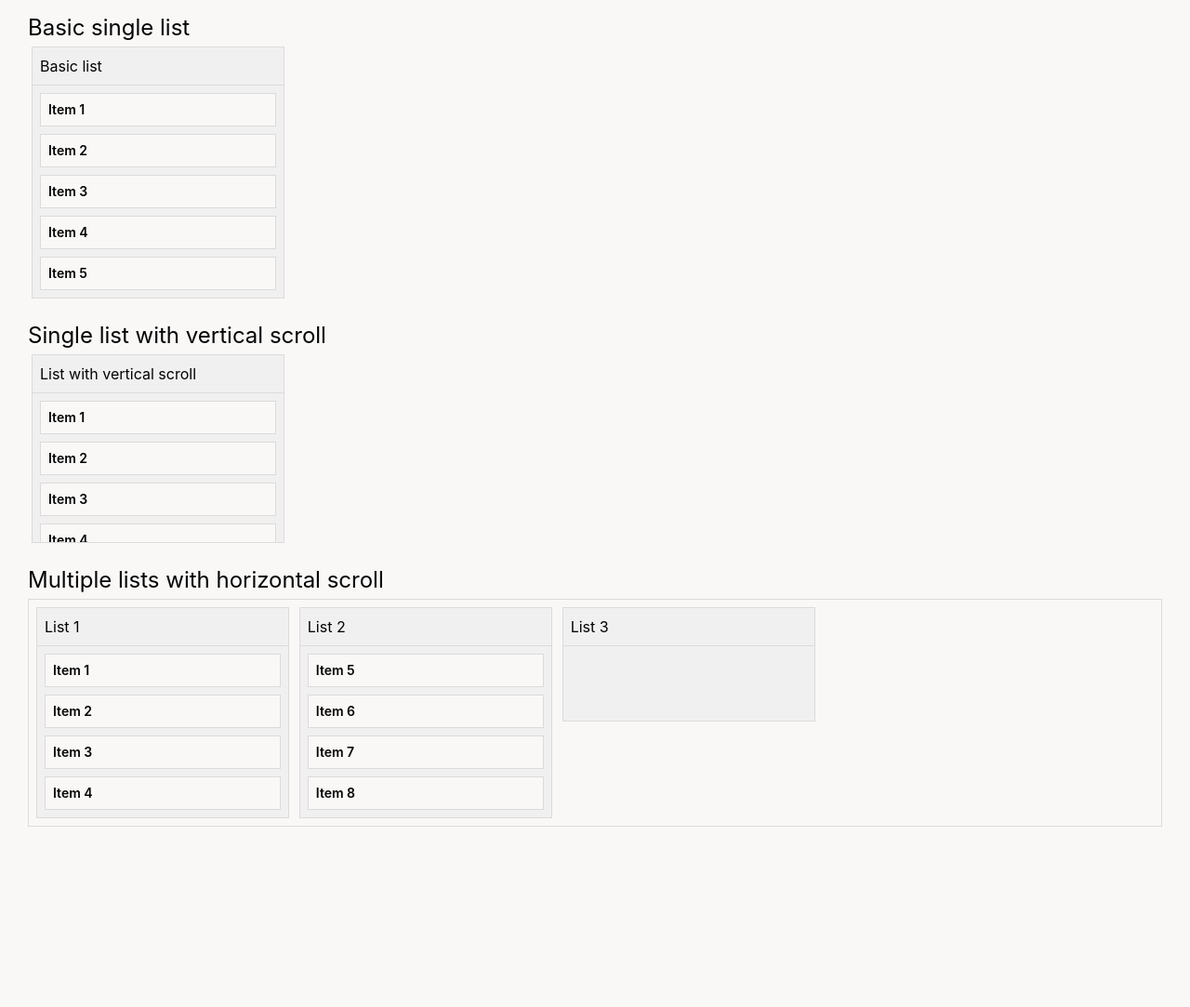
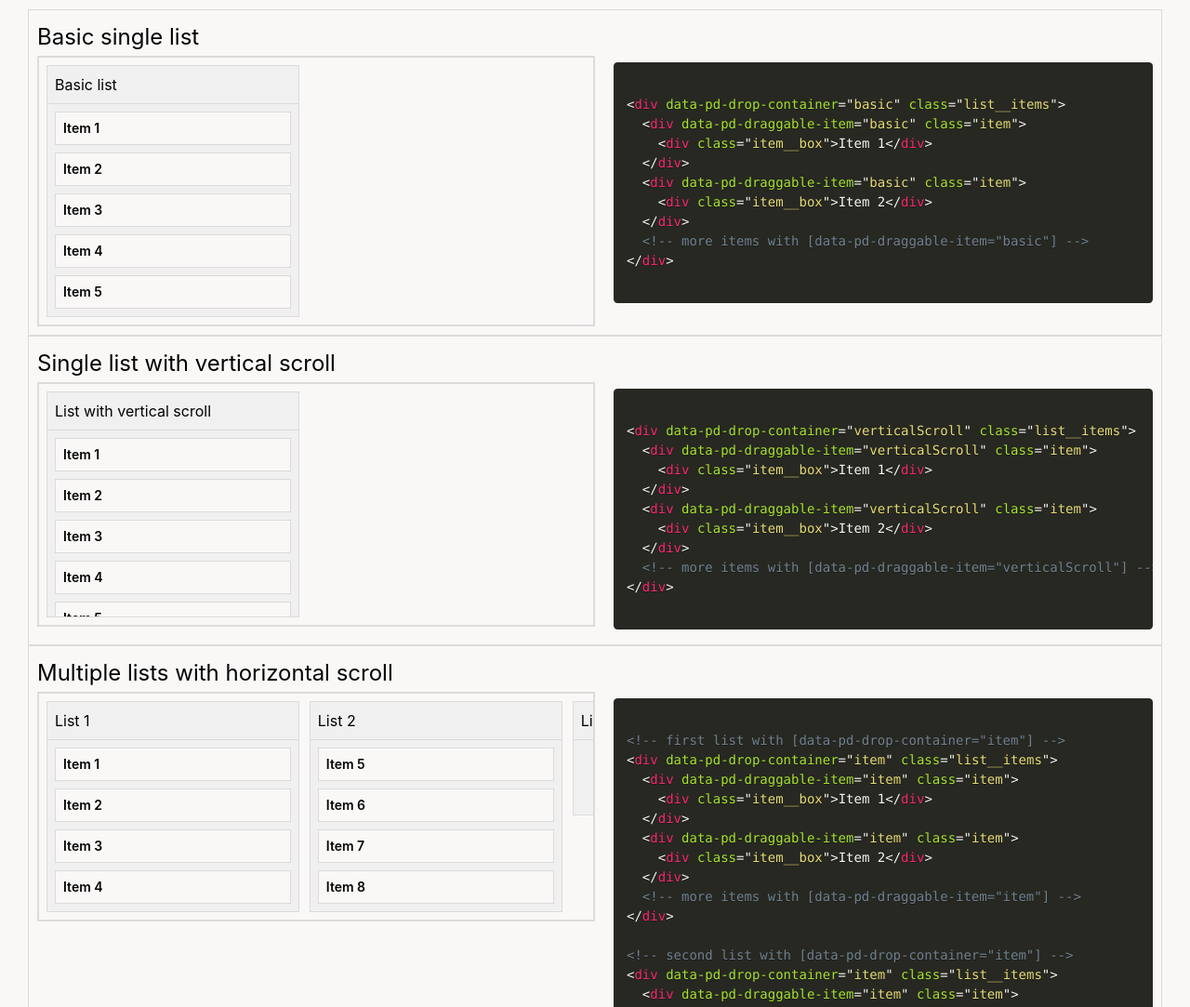
Before and after one commit to dobrapyra/PotatoDraggable, a website built with webpack: page index.html in a window 1280 px wide. Shown: the top 1083 px of the page at 93% size. Before the commit the page ends 899 px from the top, so only its background shows below. Built offline with nearby package versions, Linux system fonts and the light colour scheme.

Commit message:
update demo page

```diff
--- /dev/null
+++ b/demo/prism.css
@@ -0,0 +1,122 @@
+/* http://prismjs.com/download.html?themes=prism-okaidia&languages=markup+css+clike+javascript */
+/**
+ * okaidia theme for JavaScript, CSS and HTML
+ * Loosely based on Monokai textmate theme by http://www.monokai.nl/
+ * @author ocodia
+ */
+
+code[class*="language-"],
+pre[class*="language-"] {
+	color: #f8f8f2;
+	background: none;
+	text-shadow: 0 1px rgba(0, 0, 0, 0.3);
+	font-family: Consolas, Monaco, 'Andale Mono', 'Ubuntu Mono', monospace;
+	text-align: left;
+	white-space: pre;
+	word-spacing: normal;
+	word-break: normal;
+	word-wrap: normal;
+	line-height: 1.5;
+
+	-moz-tab-size: 4;
+	-o-tab-size: 4;
+	tab-size: 4;
+
+	-webkit-hyphens: none;
+	-moz-hyphens: none;
+	-ms-hyphens: none;
+	hyphens: none;
+}
+
+/* Code blocks */
+pre[class*="language-"] {
+	padding: 1em;
+	margin: .5em 0;
+	overflow: auto;
+	border-radius: 0.3em;
+}
+
+:not(pre) > code[class*="language-"],
+pre[class*="language-"] {
+	background: #272822;
+}
+
+/* Inline code */
+:not(pre) > code[class*="language-"] {
+	padding: .1em;
+	border-radius: .3em;
+	white-space: normal;
+}
+
+.token.comment,
+.token.prolog,
+.token.doctype,
+.token.cdata {
+	color: slategray;
+}
+
+.token.punctuation {
+	color: #f8f8f2;
+}
+
+.namespace {
+	opacity: .7;
+}
+
+.token.property,
+.token.tag,
+.token.constant,
+.token.symbol,
+.token.deleted {
+	color: #f92672;
+}
+
+.token.boolean,
+.token.number {
+	color: #ae81ff;
+}
+
+.token.selector,
+.token.attr-name,
+.token.string,
+.token.char,
+.token.builtin,
+.token.inserted {
+	color: #a6e22e;
+}
+
+.token.operator,
+.token.entity,
+.token.url,
+.language-css .token.string,
+.style .token.string,
+.token.variable {
+	color: #f8f8f2;
+}
+
+.token.atrule,
+.token.attr-value,
+.token.function {
+	color: #e6db74;
+}
+
+.token.keyword {
+	color: #66d9ef;
+}
+
+.token.regex,
+.token.important {
+	color: #fd971f;
+}
+
+.token.important,
+.token.bold {
+	font-weight: bold;
+}
+.token.italic {
+	font-style: italic;
+}
+
+.token.entity {
+	cursor: help;
+}
--- a/index.html
+++ b/index.html
@@ -6,10 +6,21 @@
   <title>PotatoDraggable</title>
   <meta name="viewport" content="width=device-width, initial-scale=1">
   <link rel="stylesheet" type="text/css" media="screen" href="./dist/main.css" />
+  <link rel="stylesheet" type="text/css" href="./demo/prism.css" />
 </head>
 <body>
+
   <div class="wrapper">
-    <div class="title">Basic single list</div>
+
+    <div class="example">
+      <div class="example__head">Basic single list</div>
+      <div class="example__body">
+        <div class="example__demo">
+
+          <div class="container">
+            <div class="container__body">
+              <div class="container__lists">
+
                 <div class="list">
                   <div class="list__box">
                     <div class="list__head">
@@ -36,9 +47,40 @@
                     </div>
                   </div>
                 </div>
+
               </div>
-  <div class="wrapper">
-    <div class="title">Single list with vertical scroll</div>
+            </div>
+          </div>
+
+        </div>
+        <div class="example__code">
+          <pre>
+<code class="language-html"><!--
+-->
+&lt;div data-pd-drop-container="basic" class="list__items"&gt;
+  &lt;div data-pd-draggable-item="basic" class="item"&gt;
+    &lt;div class="item__box"&gt;Item 1&lt;/div&gt;
+  &lt;/div&gt;
+  &lt;div data-pd-draggable-item="basic" class="item"&gt;
+    &lt;div class="item__box"&gt;Item 2&lt;/div&gt;
+  &lt;/div&gt;
+  &lt;!-- more items with [data-pd-draggable-item="basic"] --&gt;
+&lt;/div&gt;<!--
+--></code>
+          </pre>
+        </div>
+      </div>
+    </div>
+
+    <div class="example">
+      <div class="example__head">Single list with vertical scroll</div>
+      <div class="example__body">
+        <div class="example__demo">
+
+          <div class="container">
+            <div class="container__body container__body--scroll">
+              <div class="container__lists">
+
                 <div class="list">
                   <div class="list__box">
                     <div class="list__head">
@@ -67,16 +109,53 @@
                         <div data-pd-draggable-item="verticalScroll" class="item">
                           <div class="item__box">Item 7</div>
                         </div>
+                        <div data-pd-draggable-item="verticalScroll" class="item">
+                          <div class="item__box">Item 8</div>
+                        </div>
+                        <div data-pd-draggable-item="verticalScroll" class="item">
+                          <div class="item__box">Item 9</div>
+                        </div>
+                        <div data-pd-draggable-item="verticalScroll" class="item">
+                          <div class="item__box">Item 10</div>
                         </div>
                       </div>
                     </div>
                   </div>
                 </div>
-  <div class="wrapper">
-    <div class="title">Multiple lists with horizontal scroll</div>
+
+              </div>
+            </div>
+          </div>
+
+        </div>
+        <div class="example__code">
+          <pre>
+<code class="language-html"><!--
+-->
+&lt;div data-pd-drop-container="verticalScroll" class="list__items"&gt;
+  &lt;div data-pd-draggable-item="verticalScroll" class="item"&gt;
+    &lt;div class="item__box"&gt;Item 1&lt;/div&gt;
+  &lt;/div&gt;
+  &lt;div data-pd-draggable-item="verticalScroll" class="item"&gt;
+    &lt;div class="item__box"&gt;Item 2&lt;/div&gt;
+  &lt;/div&gt;
+  &lt;!-- more items with [data-pd-draggable-item="verticalScroll"] --&gt;
+&lt;/div&gt;<!--
+--></code>
+          </pre>
+        </div>
+      </div>
+    </div>
+
+    <div class="example">
+      <div class="example__head">Multiple lists with horizontal scroll</div>
+      <div class="example__body">
+        <div class="example__demo">
+
           <div class="container">
             <div class="container__body container__body--scroll">
               <div class="container__lists">
+
                 <div class="list">
                   <div class="list__box">
                     <div class="list__head">
@@ -100,6 +179,7 @@
                     </div>
                   </div>
                 </div>
+
                 <div class="list">
                   <div class="list__box">
                     <div class="list__head">
@@ -123,6 +203,7 @@
                     </div>
                   </div>
                 </div>
+
                 <div class="list">
                   <div class="list__box">
                     <div class="list__head">
@@ -135,10 +216,44 @@
                     </div>
                   </div>
                 </div>
+
               </div>
             </div>
           </div>
+
+        </div>
+        <div class="example__code">
+          <pre>
+<code class="language-html"><!--
+-->
+&lt;!-- first list with [data-pd-drop-container="item"] --&gt;
+&lt;div data-pd-drop-container="item" class="list__items"&gt;
+  &lt;div data-pd-draggable-item="item" class="item"&gt;
+    &lt;div class="item__box"&gt;Item 1&lt;/div&gt;
+  &lt;/div&gt;
+  &lt;div data-pd-draggable-item="item" class="item"&gt;
+    &lt;div class="item__box"&gt;Item 2&lt;/div&gt;
+  &lt;/div&gt;
+  &lt;!-- more items with [data-pd-draggable-item="item"] --&gt;
+&lt;/div&gt;
+
+&lt;!-- second list with [data-pd-drop-container="item"] --&gt;
+&lt;div data-pd-drop-container="item" class="list__items"&gt;
+  &lt;div data-pd-draggable-item="item" class="item"&gt;
+    &lt;div class="item__box"&gt;Item 5&lt;/div&gt;
+  &lt;/div&gt;
+  &lt;!-- more items with [data-pd-draggable-item="item"] --&gt;
+&lt;/div&gt;
+
+&lt;!-- more lists with [data-pd-drop-container="item"] --&gt;<!--
+--></code>
+          </pre>
+        </div>
+      </div>
+    </div>
+
   </div>
   <script src="./dist/main.js"></script>
+  <script src="./demo/prism.js"></script>
 </body>
 </html>
--- a/src/scss/_base.scss
+++ b/src/scss/_base.scss
@@ -1,7 +1,7 @@
 html,
 body {
   font-family: 'Source Sans Pro', -apple-system, BlinkMacSystemFont, 'Segoe UI', Roboto, 'Helvetica Neue', Arial, sans-serif;
-  font-size: 10px;
+  font-size: $baseFontSize;
   word-spacing: 0;
   -ms-text-size-adjust: 100%;
   -webkit-text-size-adjust: 100%;
@@ -20,13 +20,7 @@ body {
 }
 
 .wrapper {
-  max-width: 1340px;
+  // max-width: 1340px;
   padding: 10px 30px;
   margin: 0 auto;
 }
-
-.title {
-  font-size: 24px;
-  line-height: 32px;
-  padding: 4px 0;
-}
--- a/src/scss/_vars.scss
+++ b/src/scss/_vars.scss
@@ -1 +1,3 @@
 @import './colors';
+
+$baseFontSize: 10px;
--- /dev/null
+++ b/src/scss/components/_example.scss
@@ -0,0 +1,32 @@
+.example {
+  display: block;
+  padding: 9px;
+  border: 1px solid $cBorder;
+
+  &__head {
+    font-size: 24px;
+    line-height: 32px;
+    padding: 4px 0;
+  }
+
+  &__body {
+    position: relative;
+    font-size: 0;
+  }
+
+  &__demo {
+    display: inline-block;
+    vertical-align: top;
+    width: 50%;
+    font-size: $baseFontSize;
+    border: 1px solid $cBorder;
+  }
+
+  &__code {
+    display: inline-block;
+    vertical-align: top;
+    width: 50%;
+    font-size: 14px;
+    padding-left: 20px;
+  }
+}
--- a/src/scss/components/_list.scss
+++ b/src/scss/components/_list.scss
@@ -39,7 +39,7 @@
     &--scroll {
       overflow: hidden;
       overflow-y: auto;
-      height: 160px;
+      height: 200px;
     }
   }
 
--- a/src/scss/main.scss
+++ b/src/scss/main.scss
@@ -2,6 +2,7 @@
 @import './fonts';
 @import './base';
 
+@import './components/example';
 @import './components/container';
 @import './components/list';
 @import './components/item';
```
Also changed, not shown: demo/prism.js (added), dist/main.css. Lines whose indentation alone changed are shown as unchanged.
